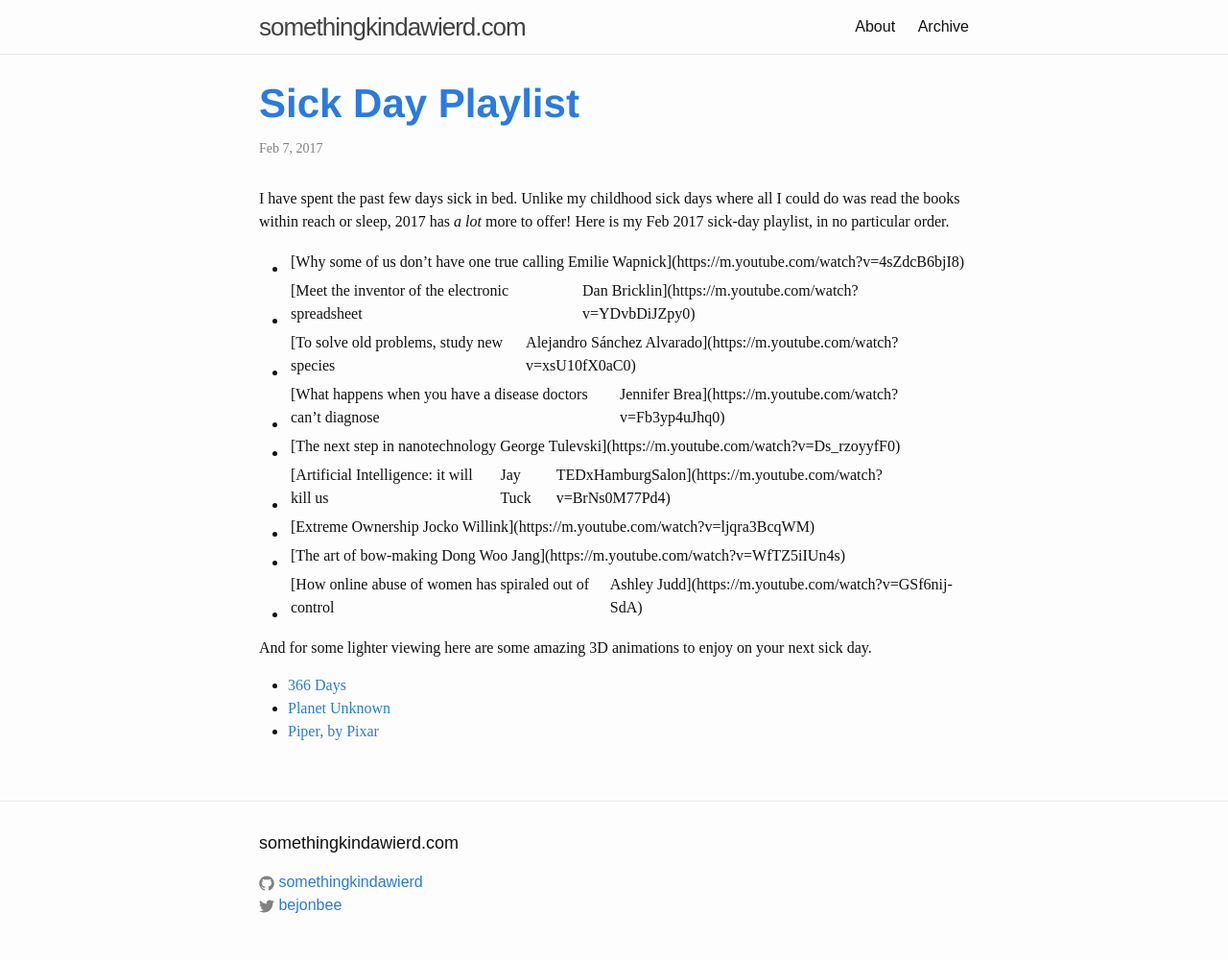
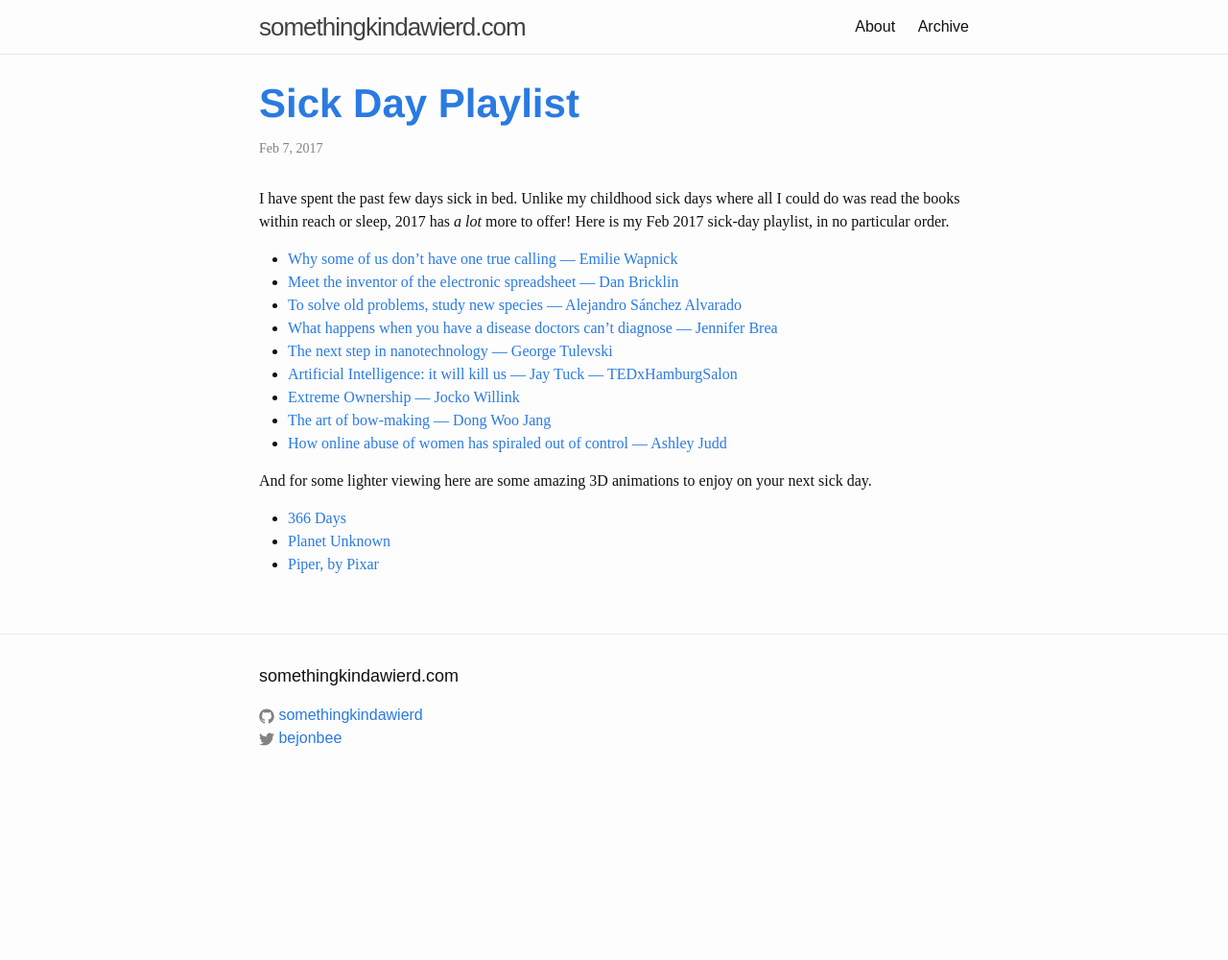
Before and after one commit to jonathan-beebe/somethingkindawierd.github.com, a Jekyll site: the page built from _posts/2017-02-07-sick-day-playlist.md, in a window 1280 px wide. Shown: the whole page at 96% size. Built offline with Jekyll 4.4.1, drawn with Linux system fonts in a browser that asks for light colours; after the commit the page ends 900 px from its top, so only the background shows below that.

Commit message:
fixed pipe issue

```diff
--- a/_posts/2017-02-07-sick-day-playlist.md
+++ b/_posts/2017-02-07-sick-day-playlist.md
@@ -6,15 +6,15 @@ published: true
 
 I have spent the past few days sick in bed. Unlike my childhood sick days where all I could do was read the books within reach or sleep, 2017 has *a lot* more to offer! Here is my Feb 2017 sick-day playlist, in no particular order.
 
-- [Why some of us don't have one true calling | Emilie Wapnick](https://m.youtube.com/watch?v=4sZdcB6bjI8)
-- [Meet the inventor of the electronic spreadsheet | Dan Bricklin](https://m.youtube.com/watch?v=YDvbDiJZpy0)
-- [To solve old problems, study new species | Alejandro Sánchez Alvarado](https://m.youtube.com/watch?v=xsU10fX0aC0)
-- [What happens when you have a disease doctors can't diagnose | Jennifer Brea](https://m.youtube.com/watch?v=Fb3yp4uJhq0)
-- [The next step in nanotechnology | George Tulevski](https://m.youtube.com/watch?v=Ds_rzoyyfF0)
-- [Artificial Intelligence: it will kill us | Jay Tuck | TEDxHamburgSalon](https://m.youtube.com/watch?v=BrNs0M77Pd4)
-- [Extreme Ownership | Jocko Willink](https://m.youtube.com/watch?v=ljqra3BcqWM)
-- [The art of bow-making | Dong Woo Jang](https://m.youtube.com/watch?v=WfTZ5iIUn4s)
-- [How online abuse of women has spiraled out of control | Ashley Judd](https://m.youtube.com/watch?v=GSf6nij-SdA)
+- [Why some of us don't have one true calling — Emilie Wapnick](https://m.youtube.com/watch?v=4sZdcB6bjI8)
+- [Meet the inventor of the electronic spreadsheet — Dan Bricklin](https://m.youtube.com/watch?v=YDvbDiJZpy0)
+- [To solve old problems, study new species — Alejandro Sánchez Alvarado](https://m.youtube.com/watch?v=xsU10fX0aC0)
+- [What happens when you have a disease doctors can't diagnose — Jennifer Brea](https://m.youtube.com/watch?v=Fb3yp4uJhq0)
+- [The next step in nanotechnology — George Tulevski](https://m.youtube.com/watch?v=Ds_rzoyyfF0)
+- [Artificial Intelligence: it will kill us — Jay Tuck — TEDxHamburgSalon](https://m.youtube.com/watch?v=BrNs0M77Pd4)
+- [Extreme Ownership — Jocko Willink](https://m.youtube.com/watch?v=ljqra3BcqWM)
+- [The art of bow-making — Dong Woo Jang](https://m.youtube.com/watch?v=WfTZ5iIUn4s)
+- [How online abuse of women has spiraled out of control — Ashley Judd](https://m.youtube.com/watch?v=GSf6nij-SdA)
 
 And for some lighter viewing here are some amazing 3D animations to enjoy on your next sick day.
 
```
